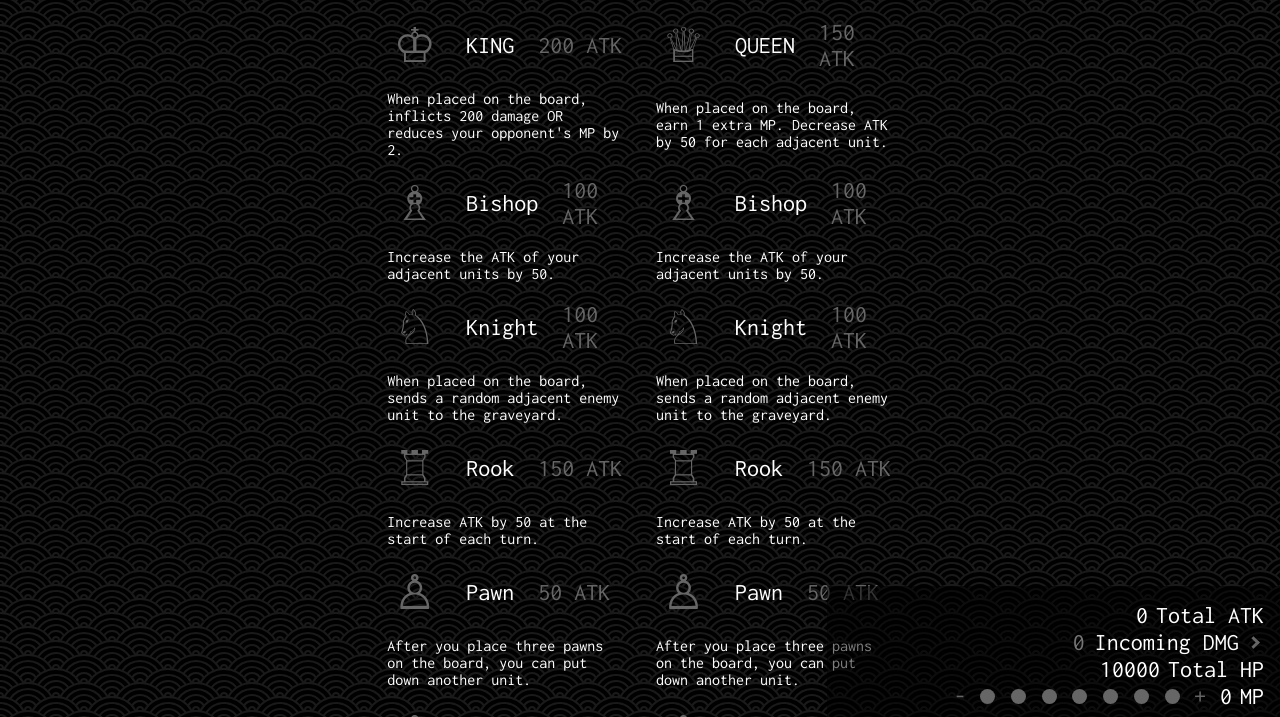
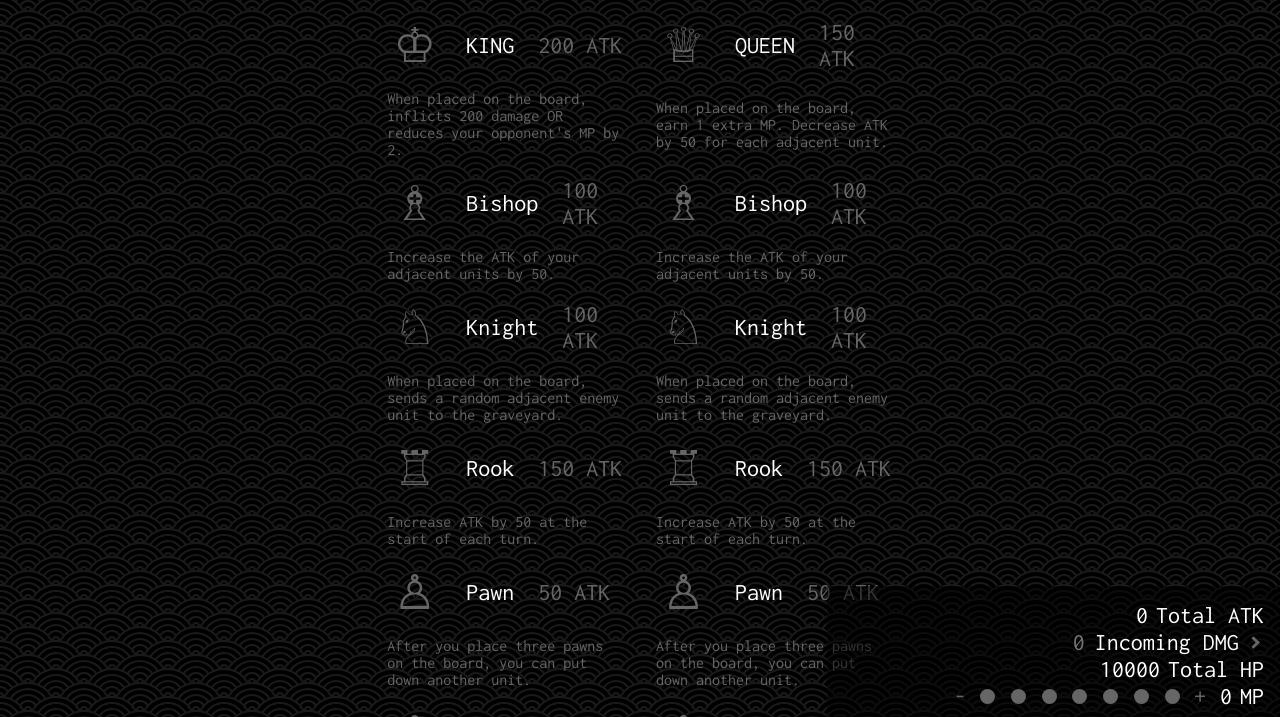
Before and after one commit to Randorufu/chessowa, a plain HTML site: page index.html in a window 1280 px wide. Shown: the part 74-791 px from the top of the page. Drawn offline with nearby package versions, Linux system fonts and the light colour scheme.

Commit message:
Update style.css

```diff
--- a/style.css
+++ b/style.css
@@ -112,6 +112,10 @@ button {
   justify-self: stretch;
 }
 
+.piece-flex p {
+  color: #666666;
+}
+
 .piece-icon {
   font-size: 3em;
   color: #666666;
```
